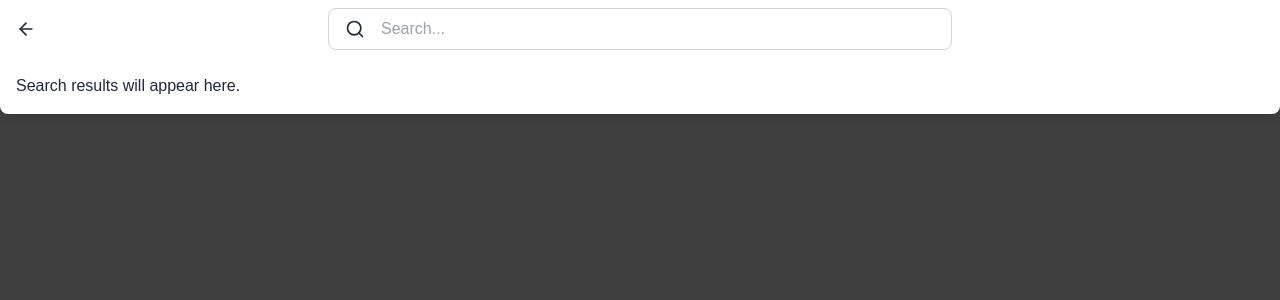
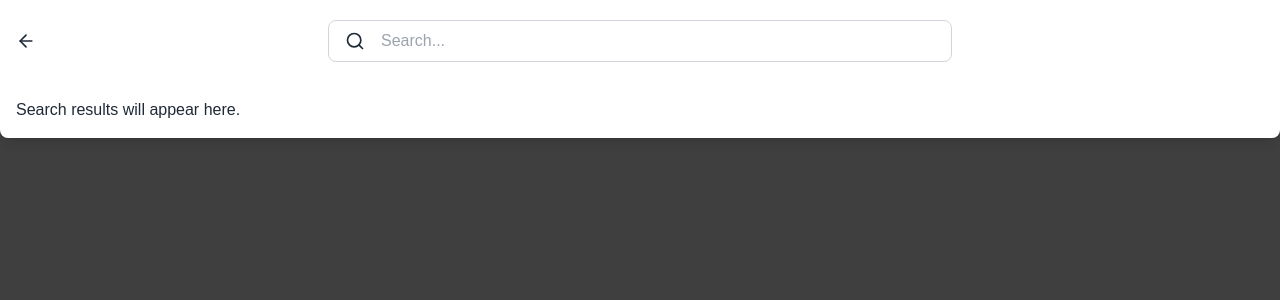
Before and after one commit to kengnidoriane/teacher-porfolio, a Next.js app: page /awards-and-recognition in a window 1280 px wide. Both pictures are taken after a click on the button 1237 px from the left and 32 px from the top of the page. Shown: the top 300 px of the page. Built offline with nearby package versions, Linux system fonts and the light colour scheme.

Commit message:
add title property on arrow search button

```diff
--- a/components/ui/global/header.tsx
+++ b/components/ui/global/header.tsx
@@ -248,9 +248,10 @@ export function Header() {
 
           {/* Fenêtre de recherche */}
           <div className="fixed top-0 left-0 w-full bg-white z-50 flex flex-col items-center rounded-b-lg shadow-lg">
-            <div className="flex items-center justify-center w-full px-4 py-2 relative">
+            <div className="flex items-center justify-center w-full px-4 py-5 relative">
               {/* Flèche de retour à l'extrême gauche */}
               <button
+                title='Retour au site'
                 className="text-gray-800 hover:text-gray-600 absolute left-4"
                 onClick={() => setIsSearchOpen(false)}
               >
```
